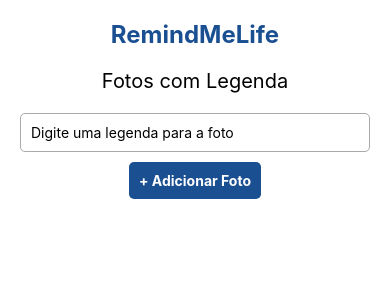
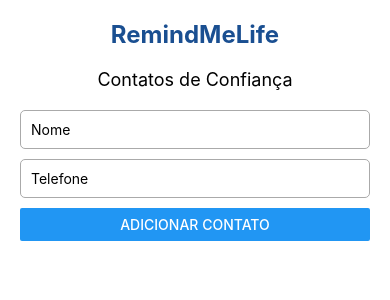
Before and after one commit to Art7hurDutra/RemindMeLife, a React Native app: screen /Photos in a window 390 px wide. Shown: the top 300 px of the page. Built offline with nearby package versions, Linux system fonts and the light colour scheme.

Commit message:
Update PhotosScreen.js

```diff
--- a/screens/PhotosScreen.js
+++ b/screens/PhotosScreen.js
@@ -1,127 +1,107 @@
 
 import React, { useState, useEffect } from 'react';
-import { View, Text, StyleSheet, Image, TouchableOpacity, TextInput, FlatList, Alert } from 'react-native';
-import * as ImagePicker from 'expo-image-picker';
+import { View, Text, TextInput, Button, FlatList, TouchableOpacity, StyleSheet, Linking, Alert } from 'react-native';
 import AsyncStorage from '@react-native-async-storage/async-storage';
 
-export default function PhotosScreen() {
-  const [fotos, setFotos] = useState([]);
-  const [legendaAtual, setLegendaAtual] = useState('');
+export default function ContactsScreen() {
+  const [nome, setNome] = useState('');
+  const [telefone, setTelefone] = useState('');
+  const [contatos, setContatos] = useState([]);
 
   useEffect(() => {
-    carregarFotos();
+    carregarContatos();
   }, []);
 
-  async function carregarFotos() {
-    const dados = await AsyncStorage.getItem('fotosComLegenda');
-    if (dados) setFotos(JSON.parse(dados));
+  async function carregarContatos() {
+    const dados = await AsyncStorage.getItem('contatosConfianca');
+    if (dados) setContatos(JSON.parse(dados));
   }
 
-  async function salvarFotos(novas) {
-    await AsyncStorage.setItem('fotosComLegenda', JSON.stringify(novas));
+  async function salvarContatos(novosContatos) {
+    await AsyncStorage.setItem('contatosConfianca', JSON.stringify(novosContatos));
   }
 
-  async function escolherFoto() {
-    const permissao = await ImagePicker.requestMediaLibraryPermissionsAsync();
-    if (!permissao.granted) {
-      Alert.alert('Permissão negada', 'Você precisa permitir acesso à galeria.');
-      return;
-    }
-
-    const resultado = await ImagePicker.launchImageLibraryAsync({
-      mediaTypes: ImagePicker.MediaTypeOptions.Images,
-      quality: 1,
-    });
-
-    if (!resultado.canceled) {
-      const nova = {
-        id: Date.now().toString(),
-        uri: resultado.assets[0].uri,
-        legenda: legendaAtual,
-      };
-      const atualizadas = [...fotos, nova];
-      setFotos(atualizadas);
-      salvarFotos(atualizadas);
-      setLegendaAtual('');
-    }
+  function adicionarContato() {
+    if (!nome || !telefone) return;
+    const novo = [...contatos, { id: Date.now().toString(), nome, telefone }];
+    setContatos(novo);
+    salvarContatos(novo);
+    setNome('');
+    setTelefone('');
   }
 
-  function excluirFoto(id) {
-    const atualizadas = fotos.filter(f => f.id !== id);
-    setFotos(atualizadas);
-    salvarFotos(atualizadas);
+  function excluirContato(id) {
+    const atualizado = contatos.filter(c => c.id !== id);
+    setContatos(atualizado);
+    salvarContatos(atualizado);
+  }
+
+  function ligarPara(numero) {
+    Linking.openURL(`tel:${numero}`).catch(() =>
+      Alert.alert('Erro', 'Não foi possível iniciar a ligação')
+    );
   }
 
   return (
-    <View style={styles.container}>
-      <Text style={styles.title}>RemindMeLife</Text>
-      <Text style={styles.header}>Fotos com Legenda</Text>
-
+    <View style={estilos.container}>
+      <Text style={estilos.titulo}>RemindMeLife</Text>
+      <Text style={estilos.header}>Contatos de Confiança</Text>
       <TextInput
-        style={styles.input}
-        placeholder="Digite uma legenda para a foto"
-        value={legendaAtual}
-        onChangeText={setLegendaAtual}
+        style={estilos.input}
+        placeholder="Nome"
+        value={nome}
+        onChangeText={setNome}
       />
-      <TouchableOpacity style={styles.addButton} onPress={escolherFoto}>
-        <Text style={styles.addButtonText}>+ Adicionar Foto</Text>
-      </TouchableOpacity>
+      <TextInput
+        style={estilos.input}
+        placeholder="Telefone"
+        keyboardType="phone-pad"
+        value={telefone}
+        onChangeText={setTelefone}
+      />
+      <Button title="Adicionar Contato" onPress={adicionarContato} />
 
       <FlatList
-        data={fotos}
+        data={contatos}
         keyExtractor={(item) => item.id}
         renderItem={({ item }) => (
-          <View style={styles.fotoItem}>
-            <Image source={{ uri: item.uri }} style={styles.foto} />
-            <Text style={styles.legenda}>{item.legenda}</Text>
-            <TouchableOpacity onPress={() => excluirFoto(item.id)}>
-              <Text style={styles.excluir}>Excluir</Text>
+          <TouchableOpacity onPress={() => ligarPara(item.telefone)} style={estilos.item}>
+            <Text style={estilos.nome}>{item.nome} - {item.telefone}</Text>
+            <TouchableOpacity onPress={() => excluirContato(item.id)}>
+              <Text style={estilos.excluir}>Excluir</Text>
             </TouchableOpacity>
-          </View>
+          </TouchableOpacity>
         )}
       />
     </View>
   );
 }
 
-const styles = StyleSheet.create({
-  container: { flex: 1, alignItems: 'center', padding: 20, backgroundColor: '#fff' },
-  title: { fontSize: 24, fontWeight: 'bold', color: '#1a4f91' },
-  header: { fontSize: 20, marginVertical: 20 },
+const estilos = StyleSheet.create({
+  container: { flex: 1, padding: 20, backgroundColor: '#fff' },
+  titulo: { fontSize: 24, fontWeight: 'bold', color: '#1a4f91', textAlign: 'center' },
+  header: { fontSize: 18, marginVertical: 20, textAlign: 'center' },
   input: {
     borderWidth: 1,
     borderColor: '#aaa',
     padding: 10,
     marginBottom: 10,
     borderRadius: 5,
+  },
+  item: {
+    padding: 15,
+    backgroundColor: '#f0f0f0',
+    borderRadius: 10,
+    marginBottom: 10,
     width: '100%',
+    flexDirection: 'row',
+    justifyContent: 'space-between',
   },
-  addButton: {
-    backgroundColor: '#1a4f91',
-    padding: 10,
-    borderRadius: 5,
-    marginBottom: 20,
-  },
-  addButtonText: {
-    color: '#fff',
-    fontWeight: 'bold',
-  },
-  fotoItem: {
-    marginBottom: 20,
-    alignItems: 'center',
-  },
-  foto: {
-    width: 200,
-    height: 200,
-    borderRadius: 10,
-  },
-  legenda: {
-    marginTop: 5,
-    fontStyle: 'italic',
+  nome: {
+    fontSize: 16,
   },
   excluir: {
-    marginTop: 5,
     color: 'red',
     fontWeight: 'bold',
-  },
+  }
 });
```
